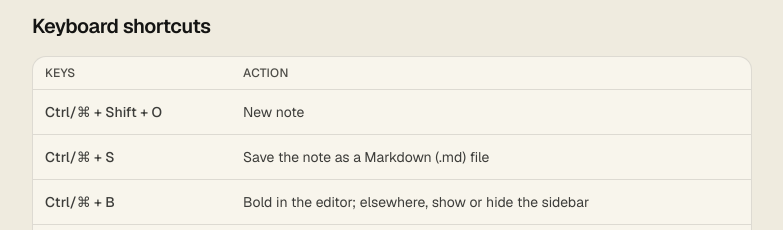
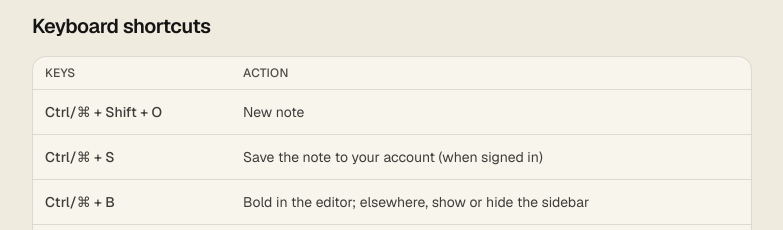
Before and after one commit to Piyushrathoree/QuickNotes, a Next.js app: page /about in a window 1280 px wide. Shown: the part 1600-1830 px from the top of the page, without its empty margins (248-1031 px from the left). Built offline with nearby package versions, Linux system fonts and the light colour scheme; no server answers; a web font is replaced by a local one.

Commit message:
docs(about): update save shortcut guidance

```diff
--- a/src/app/about/page.tsx
+++ b/src/app/about/page.tsx
@@ -34,7 +34,7 @@ const markdown: [string, string][] = [
 
 const shortcuts: [string, string][] = [
   ["Ctrl/⌘ + Shift + O", "New note"],
-  ["Ctrl/⌘ + S", "Save the note as a Markdown (.md) file"],
+  ["Ctrl/⌘ + S", "Save the note to your account (when signed in)"],
   ["Ctrl/⌘ + B", "Bold in the editor; elsewhere, show or hide the sidebar"],
   ["Ctrl/⌘ + I", "Italic"],
   ["Tab / Shift + Tab", "Indent or outdent a list item"],
```
